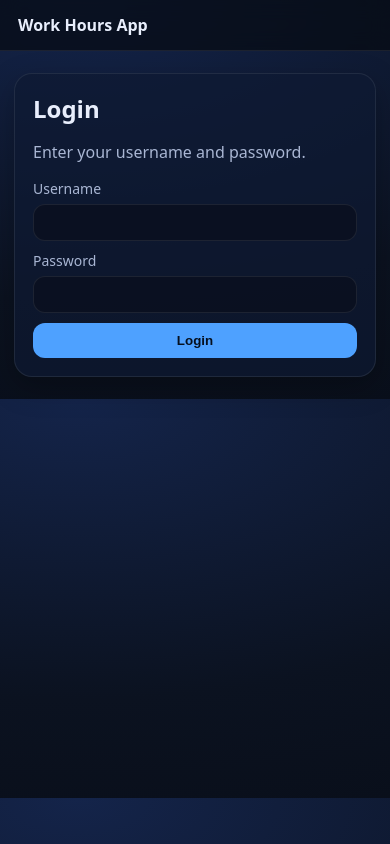
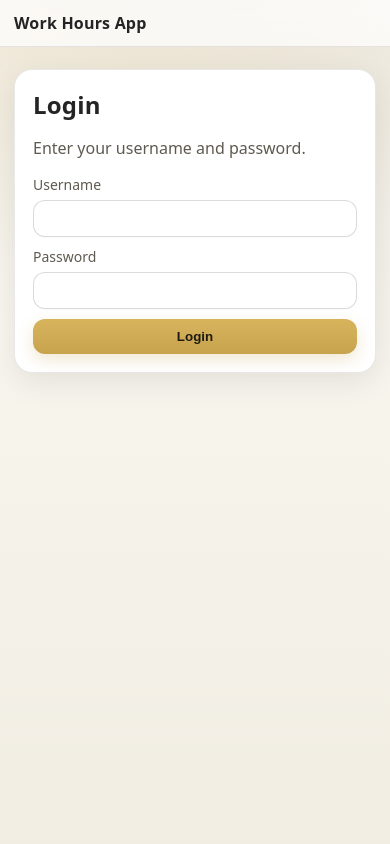
Before and after one commit to britstern2026-jpg/work-hours-app, a plain HTML site: page frontend/login.html in a window 390 px wide. Drawn offline with Linux system fonts and the light colour scheme.

Commit message:
new colors

```diff
--- a/frontend/src/css/main.css
+++ b/frontend/src/css/main.css
@@ -1,76 +1,219 @@
 :root{
-  --bg:#0b1220;
-  --text:#e8eefc;
-  --muted:#a9b6d3;
-  --line:rgba(255,255,255,.08);
-  --accent:#4ea1ff;
-  --danger:#ff6b6b;
+  /* Gittelman Shapira-inspired palette */
+  --bg: #f6f3ea;          /* warm off-white */
+  --surface: #ffffff;     /* cards */
+  --surface-2: #f3efe4;   /* subtle panels */
+  --text: #242424;        /* charcoal */
+  --muted: #5f5a50;       /* warm gray */
+  --line: rgba(36,36,36,.10);
+
+  --accent: #c7a34e;      /* primary gold */
+  --accent-2: #7e6b46;    /* deep gold / brown */
+  --accent-soft: rgba(199,163,78,.18);
+
+  --danger: #b4232a;
+  --danger-soft: rgba(180,35,42,.10);
+
+  --shadow: 0 10px 30px rgba(0,0,0,.08);
+  --radius-lg: 18px;
+  --radius-md: 12px;
 }
-*{box-sizing:border-box}
+
+*{ box-sizing:border-box; }
+
+html, body{ height:100%; }
+
 body{
   margin:0;
   font-family: ui-sans-serif, system-ui, -apple-system, Segoe UI, Roboto, Arial, sans-serif;
-  background: radial-gradient(1200px 600px at 20% 0%, #14244a 0%, var(--bg) 50%, #070b14 100%);
-  color:var(--text);
+  color: var(--text);
+  background:
+    radial-gradient(900px 500px at 20% 0%, rgba(199,163,78,.16) 0%, rgba(199,163,78,0) 55%),
+    radial-gradient(900px 500px at 80% 10%, rgba(126,107,70,.10) 0%, rgba(126,107,70,0) 60%),
+    linear-gradient(180deg, #fbfaf7 0%, var(--bg) 55%, #f1ede3 100%);
 }
+
+/* Top bar */
 .topbar{
-  display:flex; align-items:center; justify-content:space-between;
-  padding:14px 18px;
-  border-bottom:1px solid var(--line);
-  background: rgba(6,10,18,.7);
+  display:flex;
+  align-items:center;
+  justify-content:space-between;
+  padding: 14px 18px;
+  border-bottom: 1px solid var(--line);
+  background: rgba(255,255,255,.72);
   backdrop-filter: blur(10px);
-  position: sticky; top:0; z-index:10;
+  position: sticky;
+  top:0;
+  z-index:10;
 }
-.brand{font-weight:700}
-.topbar-right{display:flex; gap:12px; align-items:center}
-.container{max-width:1100px; margin:22px auto; padding:0 14px}
+
+.brand{
+  font-weight: 800;
+  letter-spacing: .2px;
+}
+
+.topbar-right{
+  display:flex;
+  gap:12px;
+  align-items:center;
+}
+
+/* Layout */
+.container{
+  max-width: 1100px;
+  margin: 22px auto;
+  padding: 0 14px;
+}
+
+/* Cards */
 .card{
-  background: rgba(15,26,51,.72);
+  background: var(--surface);
   border: 1px solid var(--line);
-  border-radius: 18px;
+  border-radius: var(--radius-lg);
   padding: 18px;
-  box-shadow: 0 10px 30px rgba(0,0,0,.25);
+  box-shadow: var(--shadow);
 }
-h1,h2,h3{margin:0 0 12px 0}
-.muted{color:var(--muted)}
+
+h1,h2,h3{
+  margin: 0 0 12px 0;
+  letter-spacing: .2px;
+}
+
+/* Utilities */
+.muted{ color: var(--muted); }
+
+.hidden{ display:none !important; }
+
+/* Errors */
 .error{
-  margin-top:10px;
+  margin-top: 10px;
   color: var(--danger);
-  background: rgba(255,107,107,.08);
-  border: 1px solid rgba(255,107,107,.25);
+  background: var(--danger-soft);
+  border: 1px solid rgba(180,35,42,.25);
   padding: 10px 12px;
-  border-radius: 12px;
+  border-radius: var(--radius-md);
 }
-.hidden{display:none !important}
-.form{display:flex; flex-direction:column; gap:10px}
-.form.inline{flex-direction:row; flex-wrap:wrap; align-items:end; gap:10px}
-.row{display:flex; gap:10px; flex-wrap:wrap}
-label{display:flex; flex-direction:column; gap:6px; font-size:14px; color:var(--muted)}
+
+/* Forms */
+.form{
+  display:flex;
+  flex-direction:column;
+  gap:10px;
+}
+
+.form.inline{
+  flex-direction:row;
+  flex-wrap:wrap;
+  align-items:end;
+  gap:10px;
+}
+
+.row{
+  display:flex;
+  gap:10px;
+  flex-wrap:wrap;
+}
+
+label{
+  display:flex;
+  flex-direction:column;
+  gap:6px;
+  font-size: 14px;
+  color: var(--muted);
+}
+
 input, select{
-  padding:10px 12px;
-  border-radius: 12px;
-  border: 1px solid var(--line);
-  background: rgba(10,16,30,.8);
+  padding: 10px 12px;
+  border-radius: var(--radius-md);
+  border: 1px solid rgba(36,36,36,.16);
+  background: #fff;
   color: var(--text);
-  outline:none;
+  outline: none;
   min-width: 180px;
+  box-shadow: 0 1px 0 rgba(0,0,0,.02);
 }
+
+input::placeholder{ color: rgba(95,90,80,.65); }
+
+input:focus, select:focus{
+  border-color: rgba(199,163,78,.75);
+  box-shadow: 0 0 0 4px var(--accent-soft);
+}
+
+/* Buttons */
 .btn{
-  border:none;
-  border-radius: 12px;
+  border: none;
+  border-radius: var(--radius-md);
   padding: 10px 14px;
-  background: var(--accent);
-  color: #06101f;
-  font-weight: 700;
+  background: linear-gradient(180deg, #d7b45c 0%, var(--accent) 100%);
+  color: #1f1b12;
+  font-weight: 800;
   cursor: pointer;
+  box-shadow: 0 6px 16px rgba(199,163,78,.25);
+  transition: transform .05s ease, filter .15s ease, box-shadow .15s ease;
 }
+
+.btn:hover{
+  filter: brightness(1.02);
+  box-shadow: 0 8px 18px rgba(199,163,78,.28);
+}
+
+.btn:active{
+  transform: translateY(1px);
+}
+
 .btn-outline{
   background: transparent;
-  color: var(--text);
-  border: 1px solid rgba(78,161,255,.55);
+  color: var(--accent-2);
+  border: 1px solid rgba(126,107,70,.55);
+  box-shadow: none;
 }
-.table-wrap{overflow:auto; border:1px solid var(--line); border-radius: 14px}
-.table{width:100%; border-collapse: collapse; min-width: 520px;}
-.table th, .table td{padding:10px 12px; border-bottom:1px solid var(--line); text-align:left; font-size:14px;}
-.table th{color:var(--muted); font-weight:700}
-code{font-family: ui-monospace, SFMono-Regular, Menlo, Monaco, Consolas, "Liberation Mono", "Courier New", monospace;}
+
+.btn-outline:hover{
+  background: rgba(199,163,78,.10);
+  border-color: rgba(126,107,70,.75);
+}
+
+/* Tables */
+.table-wrap{
+  overflow:auto;
+  border: 1px solid var(--line);
+  border-radius: 14px;
+  background: var(--surface);
+}
+
+.table{
+  width:100%;
+  border-collapse: collapse;
+  min-width: 520px;
+}
+
+.table th, .table td{
+  padding: 10px 12px;
+  border-bottom: 1px solid var(--line);
+  text-align:left;
+  font-size: 14px;
+}
+
+.table th{
+  color: var(--muted);
+  font-weight: 800;
+  background: linear-gradient(180deg, rgba(199,163,78,.12) 0%, rgba(199,163,78,.04) 100%);
+}
+
+.table tr:hover td{
+  background: rgba(199,163,78,.06);
+}
+
+/* Code */
+code{
+  font-family: ui-monospace, SFMono-Regular, Menlo, Monaco, Consolas, "Liberation Mono", "Courier New", monospace;
+}
+
+/* Small screens */
+@media (max-width: 560px){
+  .topbar{ padding: 12px 14px; }
+  input, select{ min-width: 160px; width: 100%; }
+  .btn{ width: 100%; }
+  .form.inline{ align-items: stretch; }
+}
```
